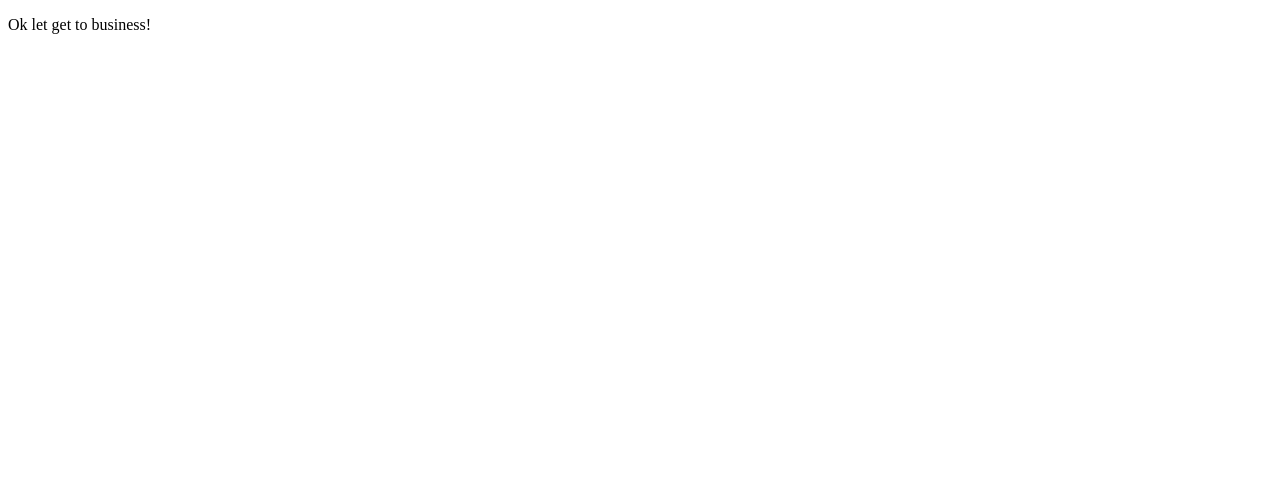
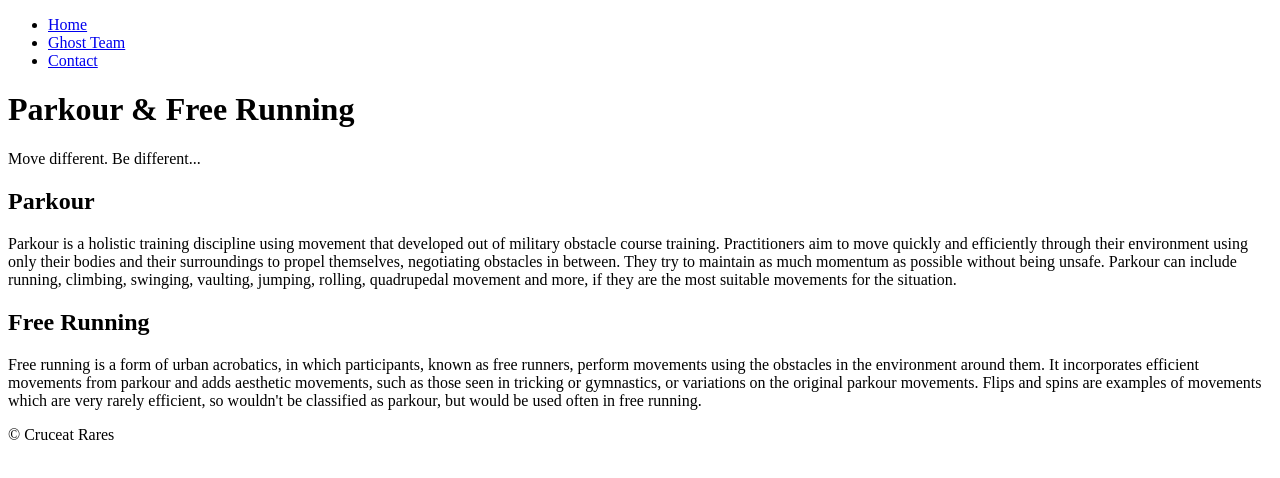
Before and after one commit to Rares23/myRepo, a plain HTML site: page index.html in a window 1280 px wide. Drawn offline with Linux system fonts and the light colour scheme.

Commit message:
Insert new Index

```diff
--- a/index.html
+++ b/index.html
@@ -1,9 +1,54 @@
 <!DOCTYPE html>
 <html>
 	<head>
-		<title>::My page::</title>
+		<title>
+			::Parkour & Free Running::
+		</title>
 	</head>
 	<body>
-		<p>Ok let get to business!</p>
+
+		<nav>
+			<ul>
+				<li>
+					<a href="#">Home</a>
+				</li>
+				<li>
+					<a href="#">Ghost Team</a>
+				</li>
+				<li>
+					<a href="#">Contact</a>
+				</li>
+			</ul>
+		</nav>
+
+		<div>
+			<h1>
+				Parkour & Free Running
+			</h1>
+			<p>
+				Move different. Be different...
+			</p>
+		</div>
+
+		<article>
+			<h1>
+				Parkour
+			</h1>
+			<p>
+				Parkour is a holistic training discipline using movement that developed out of military obstacle course training. Practitioners aim to move quickly and efficiently through their environment using only their bodies and their surroundings to propel themselves, negotiating obstacles in between. They try to maintain as much momentum as possible without being unsafe. Parkour can include running, climbing, swinging, vaulting, jumping, rolling, quadrupedal movement and more, if they are the most suitable movements for the situation.
+			</p>
+		</article>
+		<article>
+			<h1>
+				Free Running
+			</h1>
+			<p>
+				Free running is a form of urban acrobatics, in which participants, known as free runners, perform movements using the obstacles in the environment around them. It incorporates efficient movements from parkour and adds aesthetic movements, such as those seen in tricking or gymnastics, or variations on the original parkour movements. Flips and spins are examples of movements which are very rarely efficient, so wouldn't be classified as parkour, but would be used often in free running.
+			</p>
+		</article>
+
+		<footer>
+			&copy Cruceat Rares
+		</footer>
 	</body>
 </html>
```
